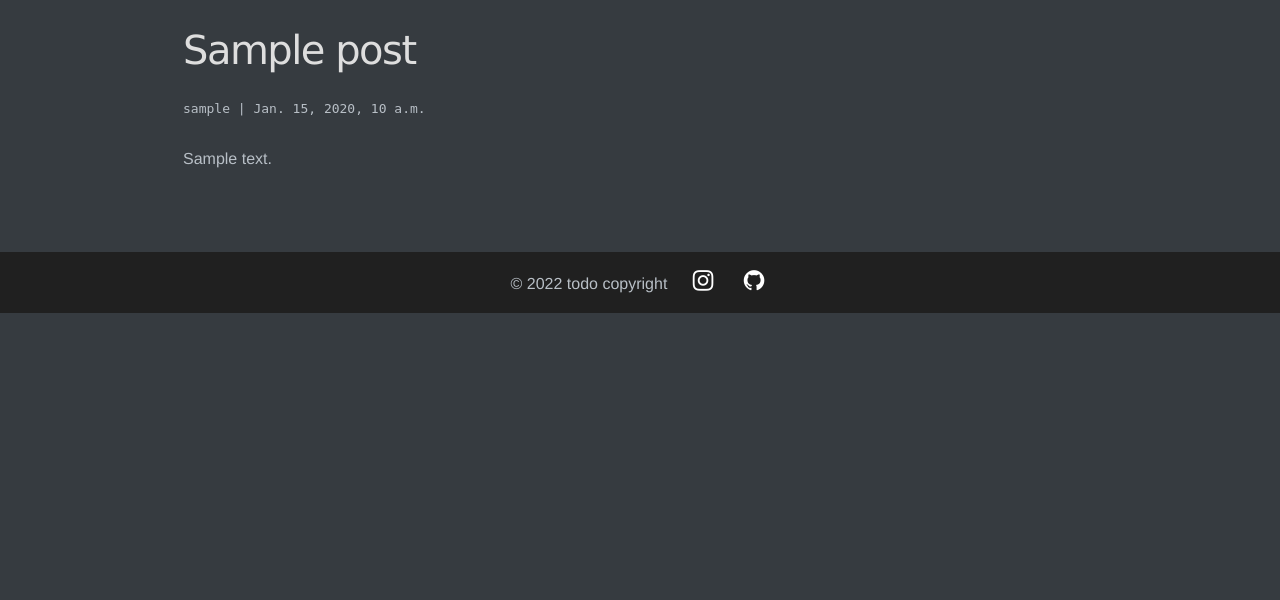
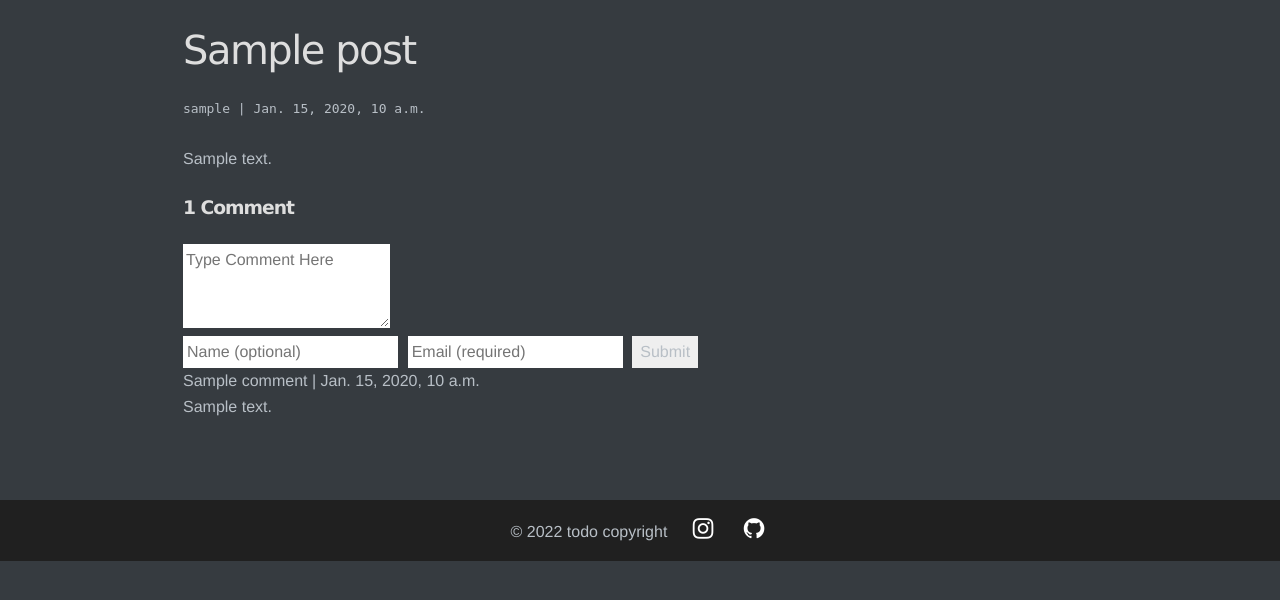
Before and after one commit to Mi-As/BlogWebsite, a Django app: a page that uses blogwebsite/templates/blog/post_detail.html in a window 1280 px wide. Shown: the part 162-762 px from the top of the page. Run offline with Django 4.2, Linux system fonts and the light colour scheme; tables that the repository leaves empty hold one stand-in row (values such as "Sample post").

Commit message:
basic comment structure

```diff
--- a/blogwebsite/blog/admin.py
+++ b/blogwebsite/blog/admin.py
@@ -1,5 +1,5 @@
 from django.contrib import admin
-from .models import Post
+from .models import Post, Comment
 
 class PostAdmin(admin.ModelAdmin):
     list_display = ('title', 'slug', 'status','created_on')
@@ -7,3 +7,4 @@ class PostAdmin(admin.ModelAdmin):
     prepopulated_fields = {'slug': ('title',)}
 
 admin.site.register(Post, PostAdmin)
+admin.site.register(Comment)
--- a/blogwebsite/blog/models.py
+++ b/blogwebsite/blog/models.py
@@ -1,6 +1,6 @@
 from django.db import models
 from django.contrib.auth.models import User
-from django.core.validators import RegexValidator
+from django.core.validators import MinLengthValidator
 
 STATUS = (
 	(0,"Private"),
@@ -16,12 +16,12 @@ LANGUAGE_CODE = (
 )
 
 class Post(models.Model):
-	slug = models.SlugField(max_length=200, unique=True)
-	author = models.ForeignKey(User, on_delete= models.CASCADE,related_name='blog_posts')
+	slug = models.SlugField(max_length=254, unique=True, primary_key=True)
+	author = models.ForeignKey(User, on_delete= models.PROTECT,related_name='blog_posts')
 
-	title = models.CharField(max_length=200)
-	description = models.CharField(max_length=200)
-	keywords = models.CharField(max_length=200) 	# Todo make keyword list!
+	title = models.CharField(max_length=254)
+	description = models.CharField(max_length=254)
+	keywords = models.CharField(max_length=254) 	# Todo make keyword list!
 	language_code = models.CharField(max_length=2, choices=LANGUAGE_CODE, default="en")
 
 	created_on = models.DateTimeField(auto_now_add=True)
@@ -35,3 +35,17 @@ class Post(models.Model):
 
 	def __str__(self):
 		return self.title
+
+
+class Comment(models.Model):
+	id = models.AutoField(primary_key=True)
+	parent_id = models.IntegerField(default=-1)
+	post_slug = models.ForeignKey(Post, on_delete=models.CASCADE, related_name='blog_comments')
+
+	name = models.CharField(max_length=256, default="Anonymous")
+	email = models.EmailField(max_length=256)
+	created_on = models.DateTimeField(auto_now_add=True)
+
+	content  = models.TextField(validators=[
+		MinLengthValidator(2, 'at least 2 characters')])
+	votes = models.IntegerField(default=0)
--- a/blogwebsite/blog/views.py
+++ b/blogwebsite/blog/views.py
@@ -1,6 +1,6 @@
 from django.shortcuts import render
 from django.views import generic
-from .models import Post
+from .models import Post, Comment
 
 class PostList(generic.ListView):
     queryset = Post.objects.filter(status=1).order_by('-created_on')
@@ -18,3 +18,8 @@ class PostDetail(generic.DetailView):
             return'blog/post_detail.html'
 
         return 'page/404_page.html'
+
+    def get_context_data(self, **kwargs):
+        context = super(PostDetail, self).get_context_data(**kwargs)
+        context["comment_list"] = Comment.objects.filter(post_slug=context["object"].slug).values()
+        return context
--- a/blogwebsite/blogwebsite/settings.py
+++ b/blogwebsite/blogwebsite/settings.py
@@ -126,6 +126,9 @@ LOCALE_PATHS = (
 # Static files (CSS, JavaScript, Images)
 # https://docs.djangoproject.com/en/4.0/howto/static-files/
 
+
+STATIC_ROOT = os.path.join(BASE_DIR, 'staticfiles')
+
 STATIC_URL = 'static/'
 STATICFILES_DIRS = [
     BASE_DIR / "static",
--- a/blogwebsite/blogwebsite/urls.py
+++ b/blogwebsite/blogwebsite/urls.py
@@ -23,7 +23,7 @@ urlpatterns = [
     path('admin/', admin.site.urls),
     path('blog/', include('blog.urls')),
     path('', include('page.urls')),
-    path('', RedirectView.as_view(url='home'), name='home_redirect'),
+    path('', RedirectView.as_view(url='blog'), name='blog_redirect'),
 ]
 
 handler404 = TemplateView.as_view(template_name="page/404_page.html")
--- a/blogwebsite/static/css/style.css
+++ b/blogwebsite/static/css/style.css
@@ -1,8 +1,16 @@
+/* POST */
 .post-data {
   font-family: monospace;
   font-size: medium;
 }
 
+/* COMMENT */
+.comment-form {
+  font-family: monospace;
+  color: #ffffff;
+}
+
+/* CARD */
 .card {
   box-shadow: 0 4px 8px 0 rgba(0,0,0,0.2);
   transition: 0.3s;
--- a/blogwebsite/templates/blog/post_detail.html
+++ b/blogwebsite/templates/blog/post_detail.html
@@ -6,4 +6,28 @@
 <h1>{{ post.title }}</h1>
 <p class='post-data'>{{ post.author }} | {{ post.created_on }}</p>
 <p>{{ post.content | safe }}</p>
+<div class="comment-section">
+
+	<h3>{{ comment_list.count }} Comment{% if not comment_list.count == 1 %}s{% endif %} </h3>
+	<div class="comment-form">
+		<form>
+			<textarea class="comment-form-content" rows="3" placeholder="Type Comment Here"></textarea>
+			<div>
+				<input class="comment-form-input" type="chars" name="name" placeholder="Name (optional)">
+				<input class="comment-form-input" type="chars" name="email" placeholder="Email (required)">
+				<input class="comment-form-submit" type="submit" name="submit">
+			</div>
+		</form>
+	</div>
+
+
+	{% for comment in comment_list %}
+	<div class="comment">
+		<div class="comment-header">{{ comment.name }} | {{ comment.created_on }}</div>
+		<div class="comment-content">{{ comment.content }}</div>
+	</div>
+	{% endfor %}
+
+</div>
+
 {% endblock content %}
```
Also changed, not shown: blogwebsite/blog/migrations/0001_initial.py (deleted), blogwebsite/blog/migrations/0002_remove_post_route_post_slug.py (deleted), blogwebsite/blog/migrations/0003_post_language_code.py (deleted), blogwebsite/blog/migrations/__init__.py (deleted), blogwebsite/page/migrations/0001_initial.py (deleted), blogwebsite/page/migrations/__init__.py (deleted).
